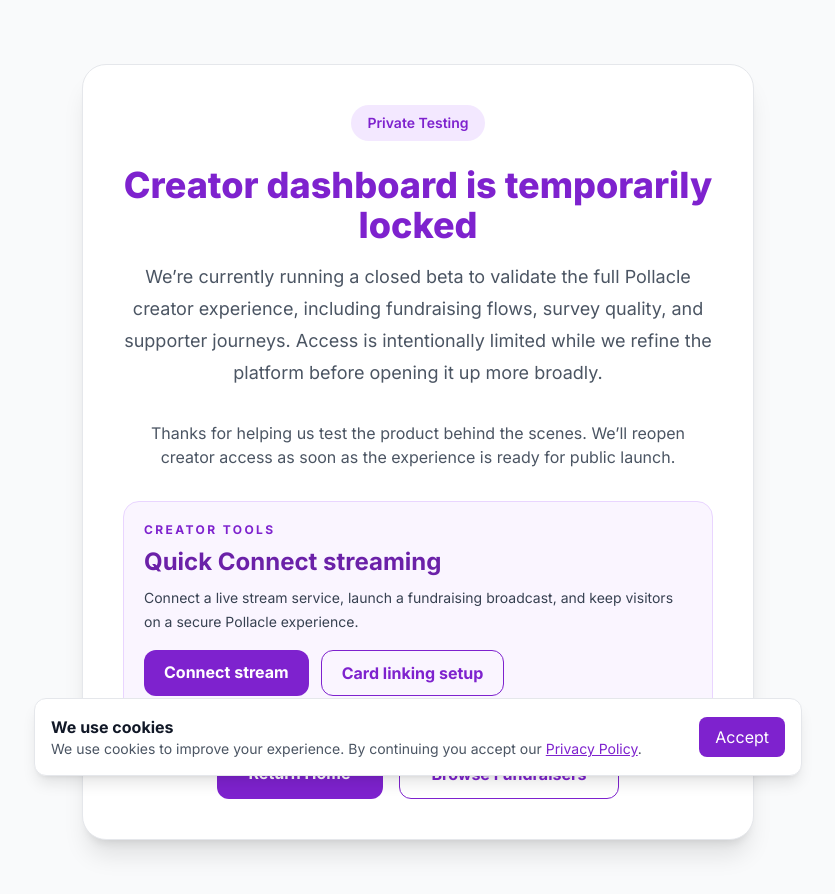
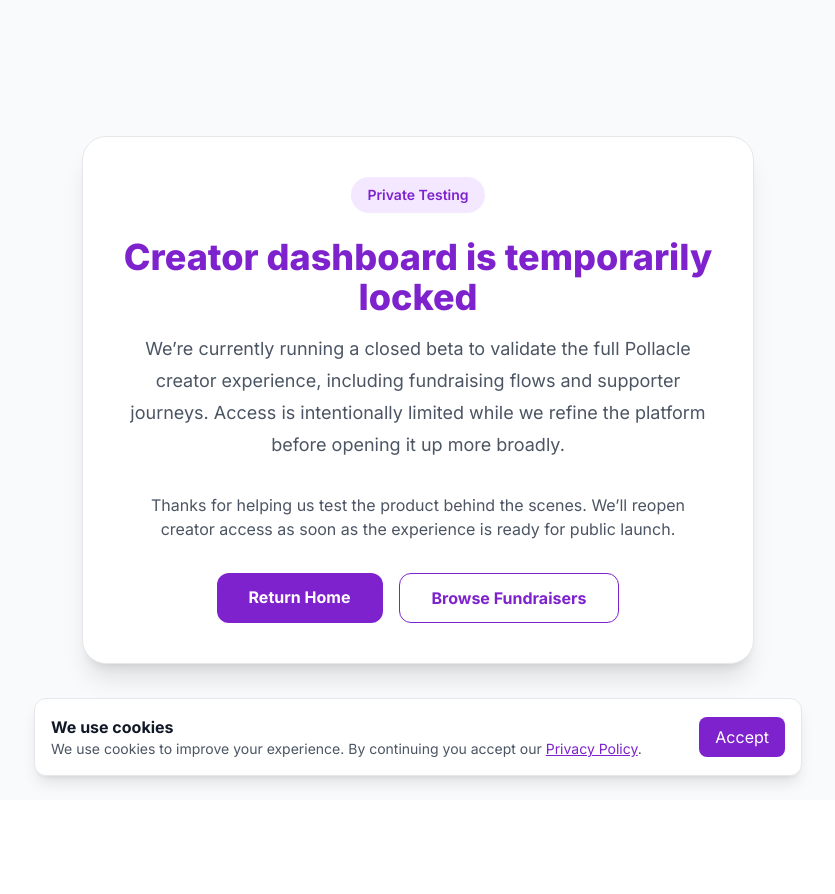
Before and after one commit to ClarksChallenge/Pollacle, a Next.js app: page /dashboard in a window 1280 px wide. Shown: the top 894 px of the page, without its empty margins (222-1057 px from the left). After the commit the page ends 800 px from the top, so only its background shows below. Built offline with nearby package versions, Linux system fonts and the light colour scheme.

Commit message:
Hide unreleased Card Linking and Creator tools links

```diff
--- a/app/dashboard/page.tsx
+++ b/app/dashboard/page.tsx
@@ -14,7 +14,7 @@ export default function DashboardPage() {
 
         <p className="text-lg text-gray-600 leading-8 mb-8">
           We’re currently running a closed beta to validate the full Pollacle creator experience,
-          including fundraising flows, survey quality, and supporter journeys. Access is intentionally
+          including fundraising flows and supporter journeys. Access is intentionally
           limited while we refine the platform before opening it up more broadly.
         </p>
 
@@ -22,28 +22,6 @@ export default function DashboardPage() {
           Thanks for helping us test the product behind the scenes. We’ll reopen creator access as soon
           as the experience is ready for public launch.
         </p>
-
-        <div className="mb-8 rounded-2xl border border-purple-200 bg-purple-50 p-5 text-left">
-          <div className="mb-2 text-xs font-bold uppercase tracking-[0.2em] text-purple-700">Creator tools</div>
-          <h2 className="text-2xl font-bold text-purple-800">Quick Connect streaming</h2>
-          <p className="mt-2 text-sm leading-6 text-gray-700">
-            Connect a live stream service, launch a fundraising broadcast, and keep visitors on a secure Pollacle experience.
-          </p>
-          <div className="mt-4 flex flex-wrap gap-3">
-            <Link
-              href="/creator/connect"
-              className="bg-purple-700 hover:bg-purple-800 text-white font-bold px-5 py-2.5 rounded-xl"
-            >
-              Connect stream
-            </Link>
-            <Link
-              href="/card-linking"
-              className="border border-purple-700 text-purple-700 hover:bg-purple-50 font-bold px-5 py-2.5 rounded-xl"
-            >
-              Card linking setup
-            </Link>
-          </div>
-        </div>
 
         <div className="flex flex-col sm:flex-row justify-center gap-4">
           <Link
```
